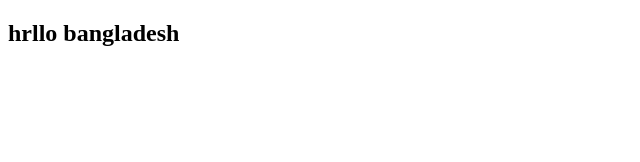
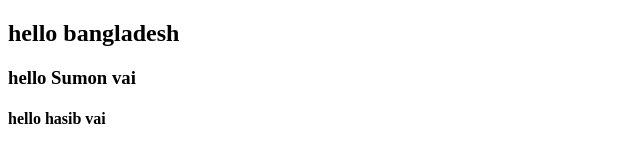
Before and after one commit to Sagoromi/my-thard-repo, a plain HTML site: page index.html in a window 1280 px wide. Shown: the whole page, without its empty margins (0-640 px from the left). Drawn offline with Linux system fonts and the light colour scheme.

Commit message:
header-area

```diff
--- a/index.html
+++ b/index.html
@@ -7,6 +7,8 @@
     <title>my thrad repo</title>
 </head>
 <body>
-    <h2>hrllo bangladesh</h2>
+    <h2>hello bangladesh</h2>
+    <H3>hello Sumon vai</H3>
+    <h4>hello hasib vai</h4>
 </body>
 </html>
```
